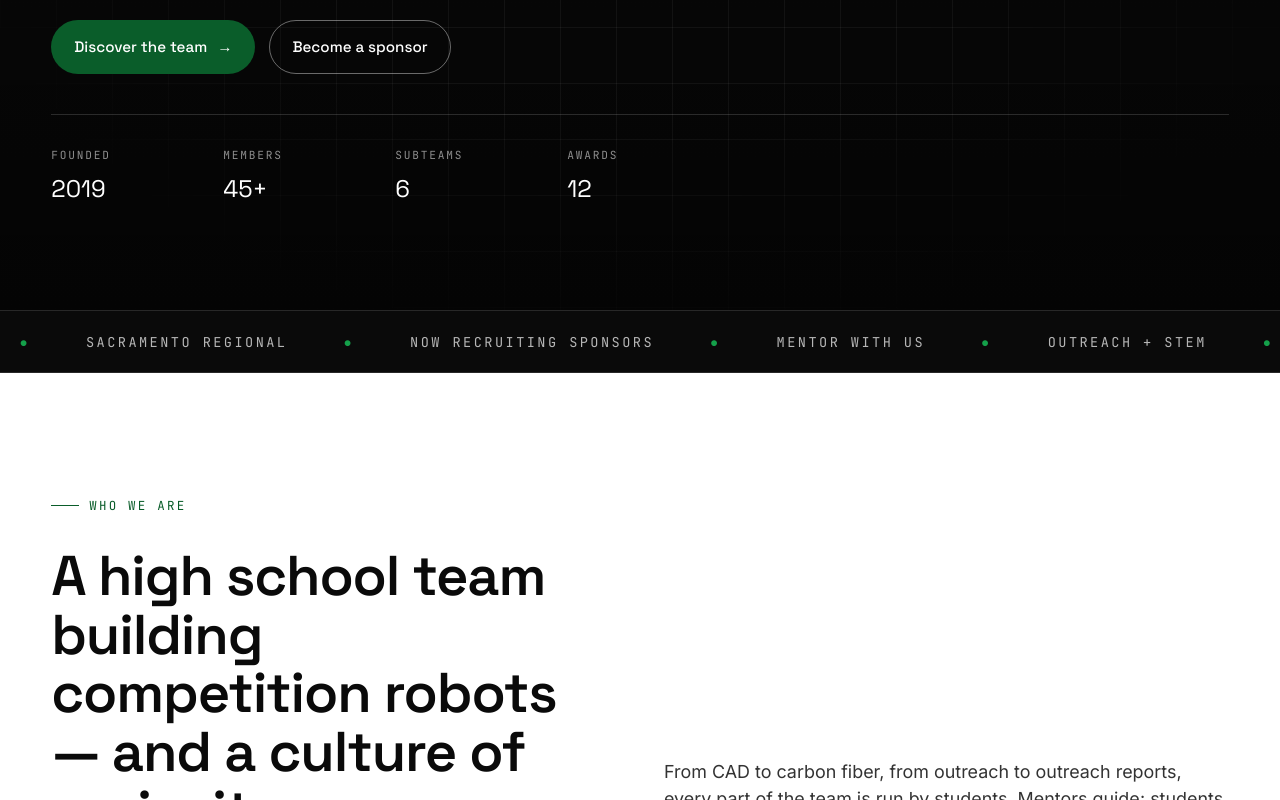
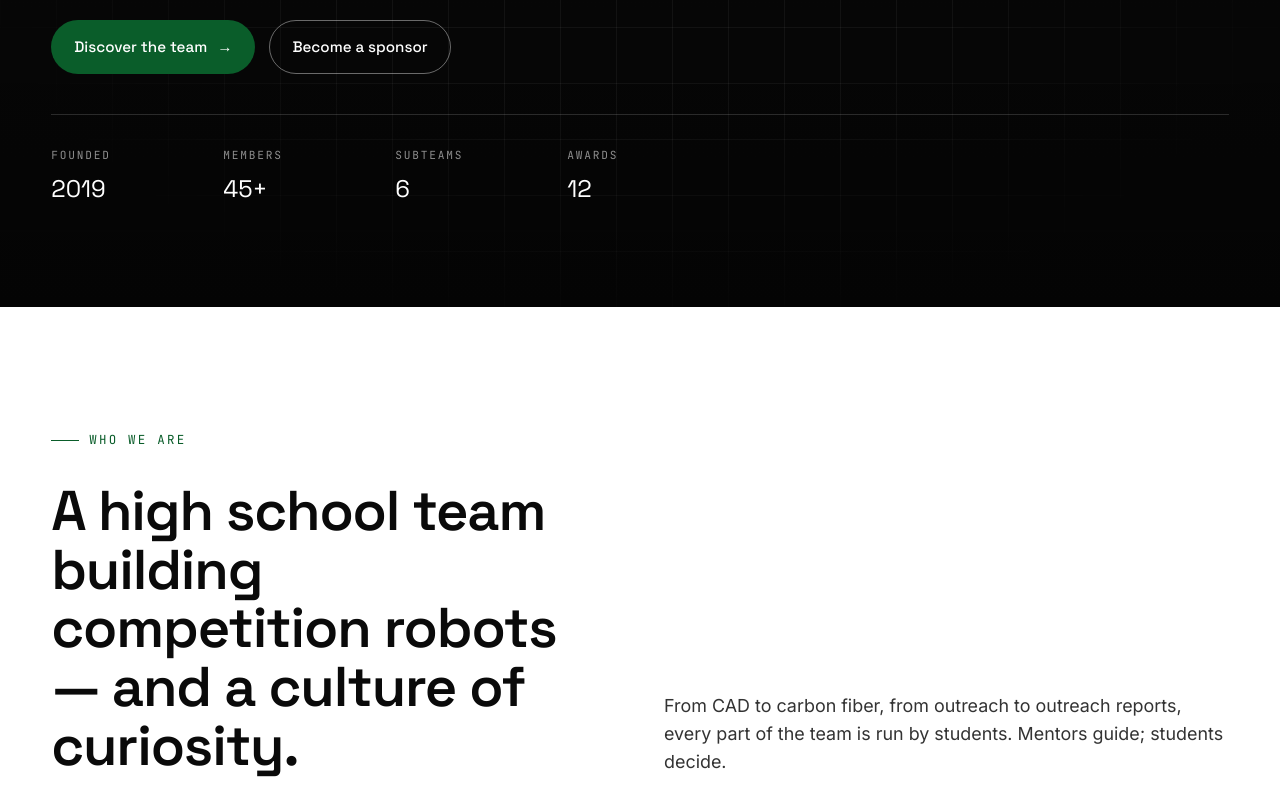
Before and after one commit to voidedstarlight/robotics-website, a plain HTML site: page index.html in a window 1280 px wide. Shown: the part 662-1462 px from the top of the page. Drawn offline with Linux system fonts and the light colour scheme.

Commit message:
fix: remove carousel

```diff
--- a/css/carousel.css
+++ /dev/null
@@ -1,37 +0,0 @@
-.ticker {
-	background: var(--black);
-	color: var(--white);
-	border-top: 1px solid rgba(255,255,255,.12);
-	border-bottom: 1px solid rgba(255,255,255,.12);
-	padding: 18px 0;
-	overflow: hidden;
-	white-space: nowrap;
-}
-
-.ticker-inner {
-	display: inline-flex;
-	gap: 56px;
-	animation: scroll 35s linear infinite;
-	font-family: var(--font-mono);
-	font-size: 0.85rem;
-	letter-spacing: 0.18em;
-	text-transform: uppercase;
-
-	 span {
-		 color: rgba(255,255,255,.7);
-
-		 &.dot {
-			color: var(--green-bright);
-		}
-	}
-}
-
-@keyframes scroll {
-	from {
-		transform: translateX(0);
-	}
-
-	to {
-		transform: translateX(-50%);
-	}
-}
--- a/css/header.css
+++ b/css/header.css
@@ -2,7 +2,7 @@
 	position: relative;
 	background: var(--black);
 	color: var(--white);
-	padding: clamp(80px, 12vw, 160px) 0 clamp(60px, 8vw, 120px);
+	padding: clamp(80px, 12vw, 160px) 0 clamp(60px, 8vw, 100px);
 	overflow: hidden;
 
 	&::before {
--- a/css/main.css
+++ b/css/main.css
@@ -1,6 +1,5 @@
 @import url("button.css");
 @import url("footer.css");
-@import url("carousel.css");
 @import url("colors.css");
 @import url("grid.css");
 @import url("header.css");
--- a/index.html
+++ b/index.html
@@ -56,23 +56,6 @@
 			</div>
 		</section>
 
-		<!-- TICKER -->
-		<div class="ticker">
-			<div class="ticker-inner">
-				<span>Build Season 2026</span><span class="dot">●</span>
-				<span>Sacramento Regional</span><span class="dot">●</span>
-				<span>Now Recruiting Sponsors</span><span class="dot">●</span>
-				<span>Mentor With Us</span><span class="dot">●</span>
-				<span>Outreach + STEM</span><span class="dot">●</span>
-				<span>Build Season 2026</span><span class="dot">●</span>
-				<span>Sacramento Regional</span><span class="dot">●</span>
-				<span>Now Recruiting Sponsors</span><span class="dot">●</span>
-				<span>Mentor With Us</span><span class="dot">●</span>
-				<span>Outreach + STEM</span><span class="dot">●</span>
-			</div>
-		</div>
-
-		<!-- WHO WE ARE / INTRO -->
 		<section>
 			<div class="container">
 				<div class="section-head">
```
